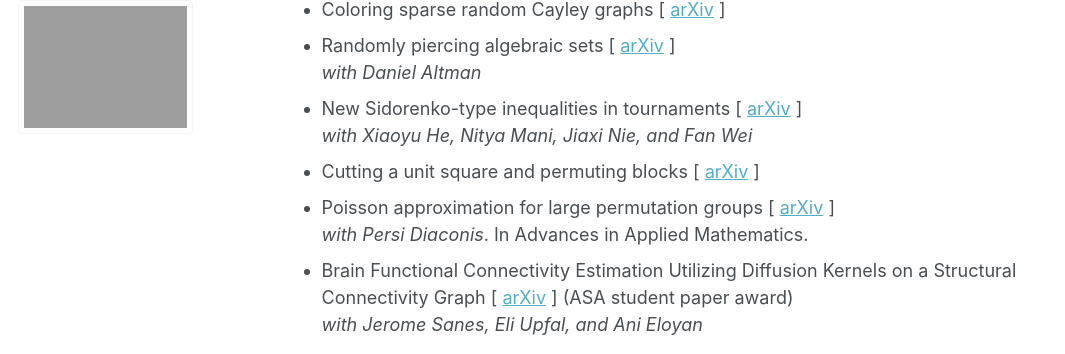
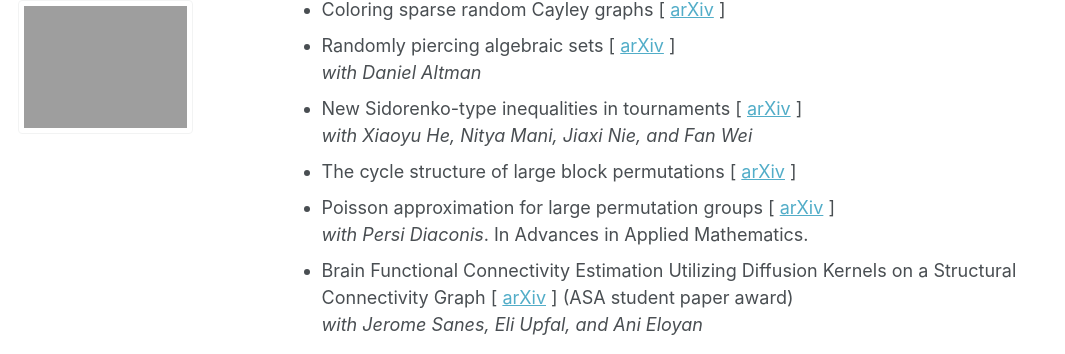
Before and after one commit to njtung/njtung.github.io, a Jekyll site: the page built from _pages/about.md, in a window 1280 px wide and 900 px high, scrolled down 402 px. Shown: the part 99-453 px from the top of the window, without its empty margins (0-1065 px from the left). Built offline with Jekyll 4.4.1, drawn with Linux system fonts in a browser that asks for light colours; a script that is not in the unit is left out.

Commit message:
Update about.md

```diff
--- a/_pages/about.md
+++ b/_pages/about.md
@@ -38,7 +38,7 @@ Previously, I was an undergraduate at Brown University.
   _with Daniel Altman_
 * New Sidorenko-type inequalities in tournaments  [ [arXiv](https://arxiv.org/abs/2512.11222) ] \
   _with Xiaoyu He, Nitya Mani, Jiaxi Nie, and Fan Wei_
-* Cutting a unit square and permuting blocks
+* The cycle structure of large block permutations
   [ [arXiv](https://arxiv.org/abs/2501.13844) ]
 * Poisson approximation for large permutation groups [ [arXiv](https://arxiv.org/abs/2408.06611) ] \
   _with Persi Diaconis_. In Advances in Applied
```
